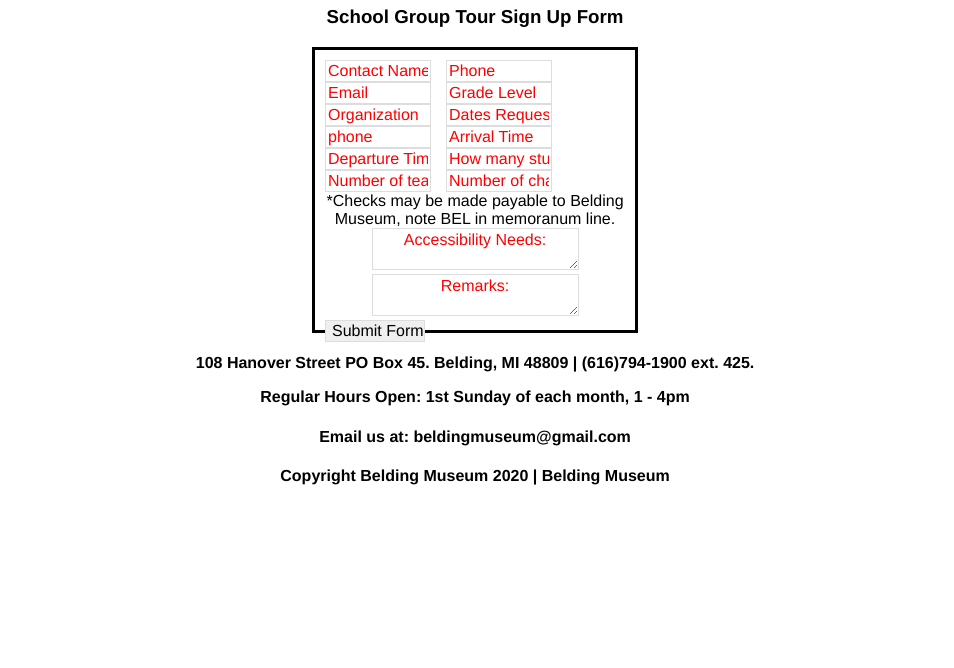
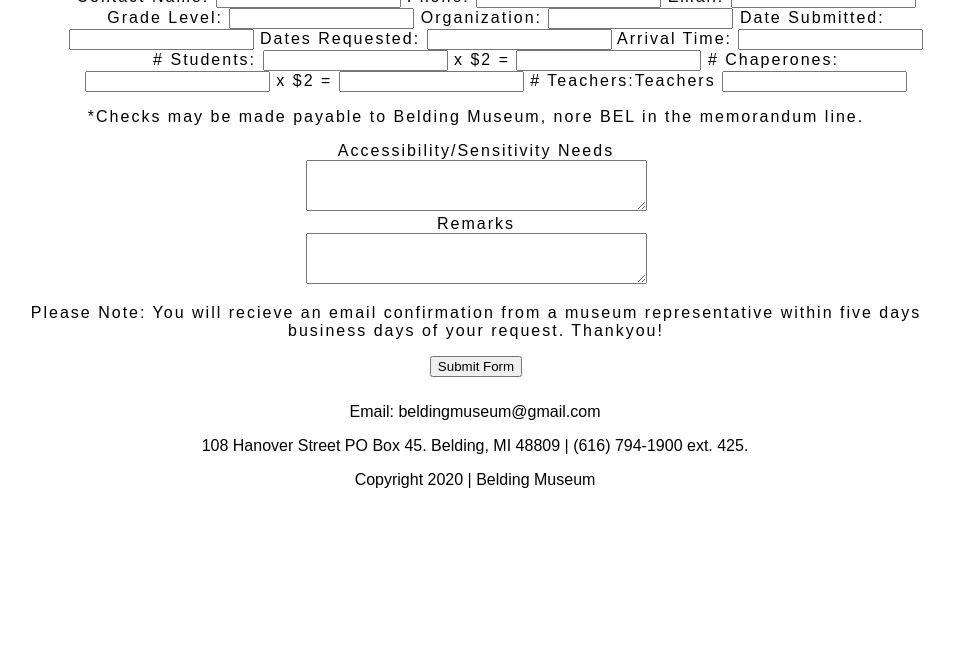
Before and after one commit to tpartridge1/BELSchoolForm, a plain HTML site: page index.html in a window 1280 px wide. Shown: the part 132-800 px from the top of the page, without its empty margins (165-1119 px from the left). Drawn offline with Linux system fonts and the light colour scheme.

Commit message:
added lables and some styles

```diff
--- a/index.html
+++ b/index.html
@@ -6,31 +6,63 @@
 	<title>Belding Exploratory Lab Sign up Form</title>
 </head>
 <body>
-	<h1>Belding Museum</h1>
-	<h1>BEL-Belding Exploratory Lab</h1>
-	<h3>School Group Tour Sign Up Form</h3>
-	<form action="signupform.php" method="get">
-		<input type="text" name="contact name" placeholder="Contact Name(s)">
-		<input type="text" name="phone" placeholder="Phone">
-		<input type="text" name="email" placeholder="Email">
-		<input type="text" name="grade Level" placeholder="Grade Level">
-		<input type="text" name="organization" placeholder="Organization">
-		<input type="text" name="dates submitted" placeholder="Dates Requested">
-		<input type="text" name="dates requested" placeholder="phone">
-		<input type="text" name="arrival" placeholder="Arrival Time">
-		<input type="text" name="departure" placeholder="Departure Time">
-		<input type="text" name="number of students" placeholder="How many students?" placeholder="x $2.00 = ">
-		<input type="text" name="number of teachers" placeholder="Number of teachers?"placeholder="x $2.00 = ">
-		<input type="text" name="number of chaperones" placeholder="Number of chaperones?">
-		*Checks may be made payable to Belding Museum, note BEL in memoranum line.
-		<textarea name="Accessibility" placeholder="Accessibility Needs:"></textarea>
-		<textarea name="remarks" placeholder="Remarks:"></textarea>
-		<input type="submit" name="submit" value="Submit Form">
+	<section>
+	<form action="/signup.html" method="get">
+	<div id = "header">
+		<h2>BEL-Belding Exploratory Lab</h2>
+		<h3>Field Trip Request Form</h3>
+	</div>
+	<div class = "content">
+		<ul>
+		<label for="contactname">Contact Name:</label>
+        <input type="text" name="name" id="name">
+        <label for="phone">Phone:</label>
+        <input type="text" name="phone" id="phone">
+        <label for="username">Email:</label>
+        <input type="text" name="email" id="email">
+		<label for="username">Grade Level:</label>
+        <input type="text" name="gradelevel" id="gradelevel">
+        <label for="username">Organization:</label>
+        <input type="text" name="organization" id="organization">
+        <label for="username">Date Submitted:</label>
+        <input type="text" name="datesubmitted" id="datesubmitted">
+        <label for="username">Dates Requested:</label>
+        <input type="text" name="datesrequested" id="datesrequested">
+        <label for="username">Arrival Time:</label>
+        <input type="text" name="arrivaltime" id="arrivaltime">
+        <label for="username"># Students:</label>
+        <input id="amount" name="amount"
+        type="number" step="1">
+        <label for="x2">x $2 = </label>
+        <input id="amount" name="amount"
+        type="number" step="1">
+        <label for="username"># Chaperones:</label>
+        <input id="amount" name="amount"
+        type="number" step="1">
+        <label for="x2">x $2 = </label>
+        <input id="amount" name="amount"
+        type="number" step="1">
+        <label for="username"># Teachers:</label>Teachers
+        <input id="amount" name="amount"
+        type="number" step="1">
+    </ul>
+        <P>*Checks may be made payable to Belding Museum, nore BEL in the memorandum line.</P>
+        <label for="extra">Accessibility/Sensitivity Needs</label>
+        <br>
+        <textarea id="extra" name="accessibilityneeds" rows="3" cols="40"></textarea>
+        <br>
+        <label for="remarks">Remarks</label>
+        <br>
+        <textarea id="remarks" name="remarks" rows="3" cols="40"></textarea>
+        <p>Please Note: You will recieve an email confirmation from a museum representative within five days business days of your request. Thankyou!</p>
+        <input type="submit" value="Submit Form">
+    </div>
+	</section>
 	</form>
-	<h4><p>108 Hanover Street PO Box 45. Belding, MI 48809  | (616)794-1900 ext. 425.</p> Regular Hours Open: 1st Sunday of each month, 1 - 4pm
-</p></h4>
-<h4>Email us at: beldingmuseum@gmail.com</h4>
-<h4><p>Copyright Belding Museum 2020 | Belding Museum</p></h4>
-
+	<div class ="footer">
+<p>Email: beldingmuseum@gmail.com</p>
+<p>108 Hanover Street PO Box 45. Belding, MI 48809  | (616) 794-1900 ext. 425.</p>
+<p>Copyright 2020 | Belding Museum</p>
+</div>
 </body>
 </html>
--- a/style.css
+++ b/style.css
@@ -1,66 +1,32 @@
-* {
-  border: none;
-  font-family: 'Helvetica Neue', Helvetica, Arial,
-	sans-serif;
-	text-align: center;
+ body {
+ 	text-align: center;
+    font-family: 'Raleway', sans-serif;
  }
 
-h1, h2, h3, h4, h5 {
-  text-align: center;
-}
+ .content {
+   width: 900px;
+   margin: auto;
+   font-weight: 100;
+   letter-spacing: 2px;
+   padding: 10px 30px 10px 30px;
+   position:
+ }
 
-form {
-  max-width: 300px;
-  margin: auto;
-  width: 50%;
-  border: 3px solid black;
-  padding: 10px;
-}
+ section {
+ 	margin: 6px 10px 5px 12px;
 
-input {
-	float: left;
-	text-align: left;
-	margin-right: 15px;
-	width: 100px;
-    font-size: medium;
+ }
 
+ul {
+  margin: 0;
 
 }
 
-textarea {
-	resize: vertical;
-	max-height: 100px;
-	font-size: medium;
+
+
+
+
+footer {
+  margin: 0 auto;
+
 }
-
-input, textarea {
-	outline: none;
-	border: 1px solid #ddd;
-	float: center;
-	font-size: medium;
-}
-
-input:focus, textarea:focus {
-	box-shadow: 0 0 4px rgba(255, 0 ,0 , 0.5);
-	border: 1px solid rgb(255, 0 ,0 );
-}
-
-input::placeholder {
-  color: red;
-}
-
-::-webkit-input-placeholder { /* Chrome/Opera/Safari */
-  color: red;
-}
-
-::-moz-placeholder { /* Firefox 19+ */
-  color: red;
-}
-
-:-ms-input-placeholder { /* IE 10+ */
-  color: red;
-}
-
-:-moz-placeholder { /* Firefox 18- */
-  color: red;
-}
```
